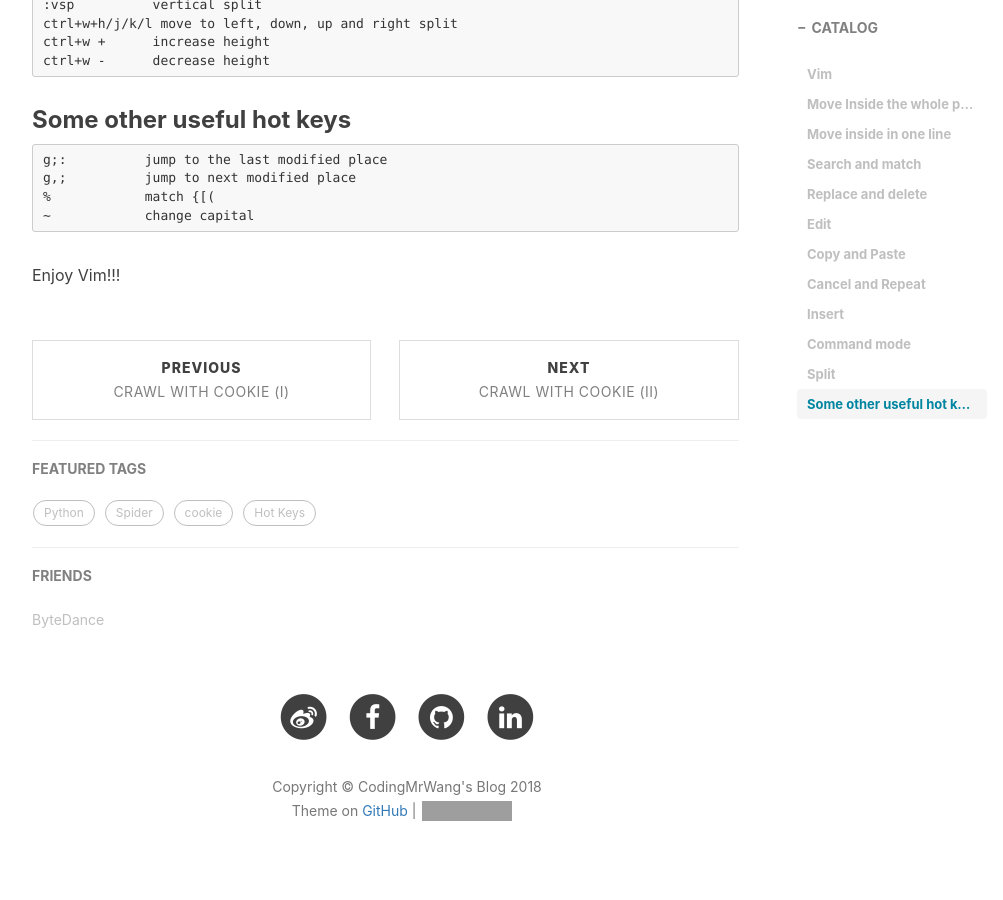
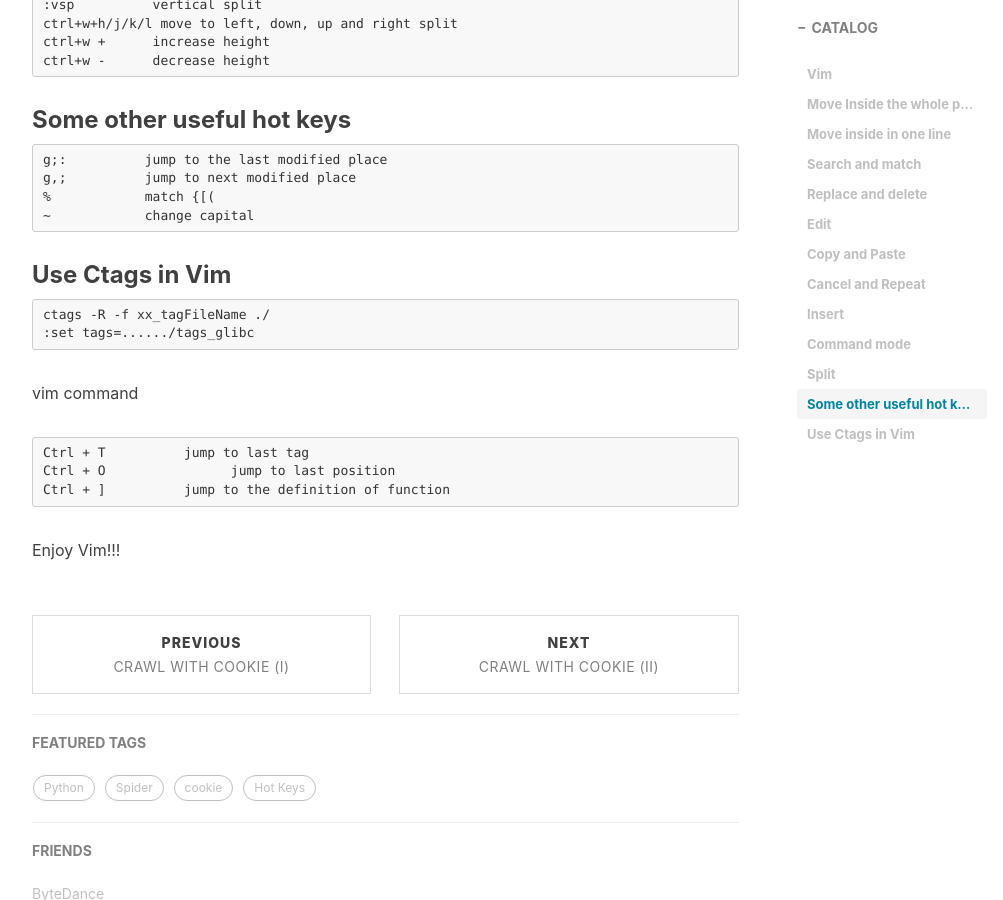
Before and after one commit to CodingMrWang/codingmrwang.github.io, a Jekyll site: the page built from _posts/2018-07-15-Vim.md, in a window 1280 px wide and 900 px high, scrolled down 3649 px. Shown: the whole window, without its empty margins (233-1236 px from the left). Built offline with Jekyll 4.4.1, drawn with Linux system fonts in a browser that asks for light colours; nearby versions of some CDN libraries; comment, search, counter and statistics services are not loaded; grey boxes are pictures that could not be loaded.

Commit message:
ctags added

````diff
--- a/_posts/2018-07-15-Vim.md
+++ b/_posts/2018-07-15-Vim.md
@@ -178,4 +178,15 @@ g,;          jump to next modified place
 %            match {[(
 ~            change capital
 ```
+### Use Ctags in Vim
+```
+ctags -R -f xx_tagFileName ./
+:set tags=....../tags_glibc
+```
+vim command
+```
+Ctrl + T          jump to last tag
+Ctrl + O	        jump to last position
+Ctrl + ]          jump to the definition of function
+```
 Enjoy Vim!!!
````
